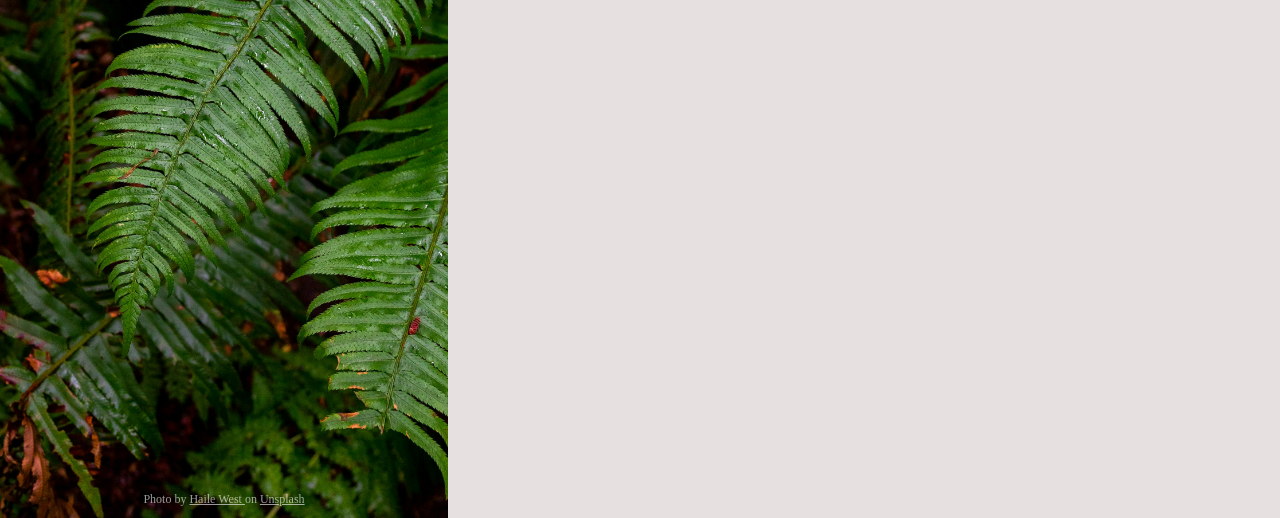
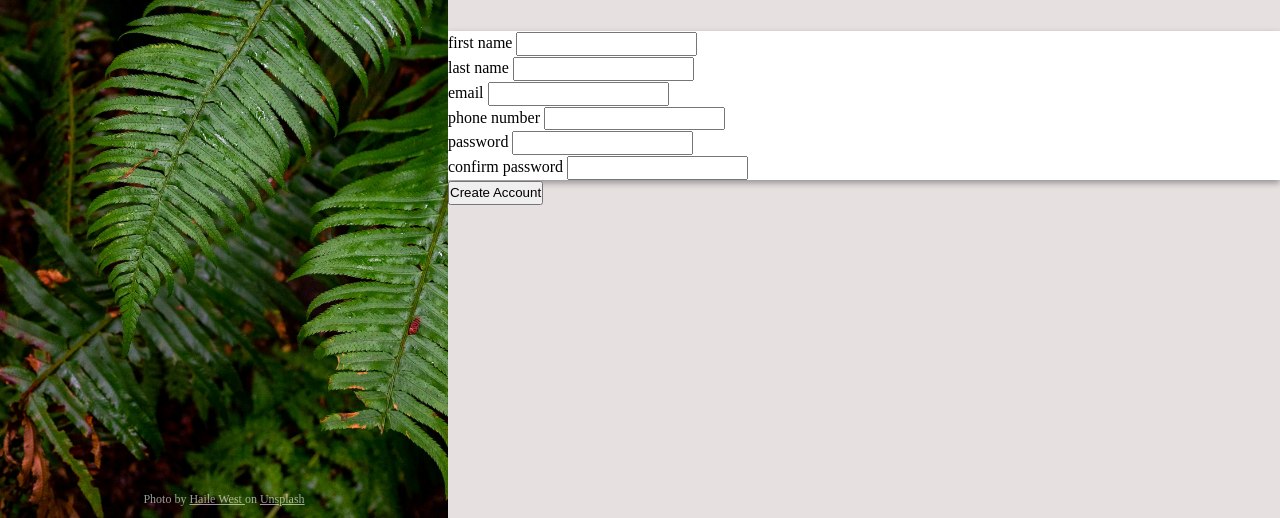
Before and after one commit to sz19999/signup-form, a plain HTML site: page index.html in a window 1280 px wide. Shown: the part 282-800 px from the top of the page. Drawn offline with Linux system fonts and the light colour scheme; a web font is replaced by a local one.

Commit message:
Add shadow for the form container

```diff
--- a/index.html
+++ b/index.html
@@ -34,8 +34,8 @@
             <p></p>
             <p></p>
         </header>
-        <form action="">
-            <div>
+        <form action="" method="post">
+            <div id="form-container">
                 <h2 id="form-heading"></h2>
                 <div>
                     <label for="first-name" class="uppercase">first name</label>
--- a/styles.css
+++ b/styles.css
@@ -9,8 +9,9 @@
     --hero-txt-clr: white;
     --ftr-txt-clr: rgba(255, 255, 255, 0.6);
 
-    --bg-form-clr: rgb(231, 224, 224);
+    --bg-rightbox-clr: rgb(231, 224, 224);
     --bg-hero-clr: rgba(0, 0, 0, 0.4);
+    --bg-form-clr: white;
 }
 
 * {
@@ -99,5 +100,22 @@ footer > a {
 
 #right-container {
     width: 65%;
+    background-color: var(--bg-rightbox-clr);
+
+    display: flex;
+    flex-direction: column;
+    justify-content: center;
+    align-items: center;
+}
+
+form {
+    width: 100%;
+}
+
+#form-container {
+    box-shadow: 0rem 0.2rem 0.4rem 0rem rgba(29, 29, 29, 0.4);;
+}
+
+#form-container > div {
     background-color: var(--bg-form-clr);
 }
```
